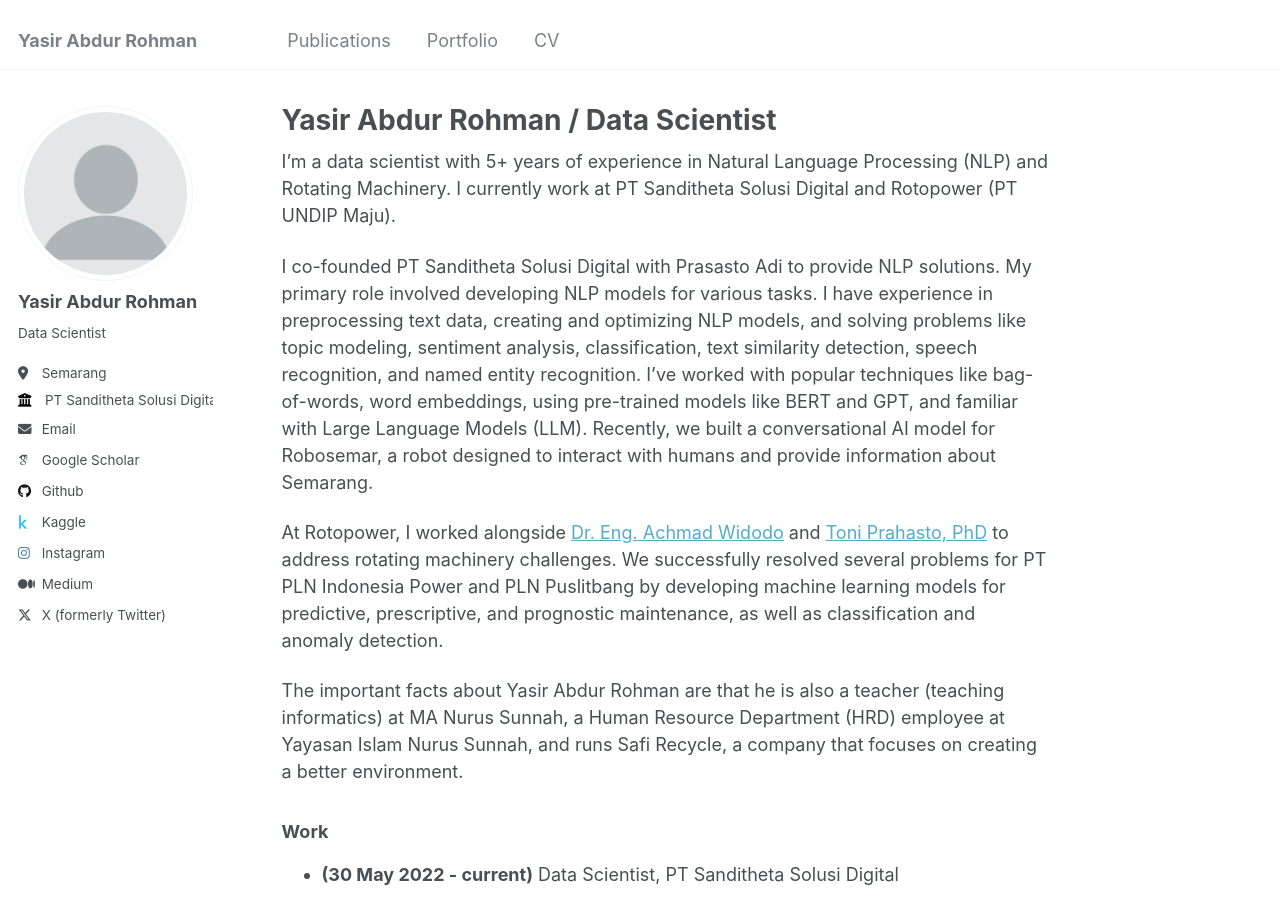
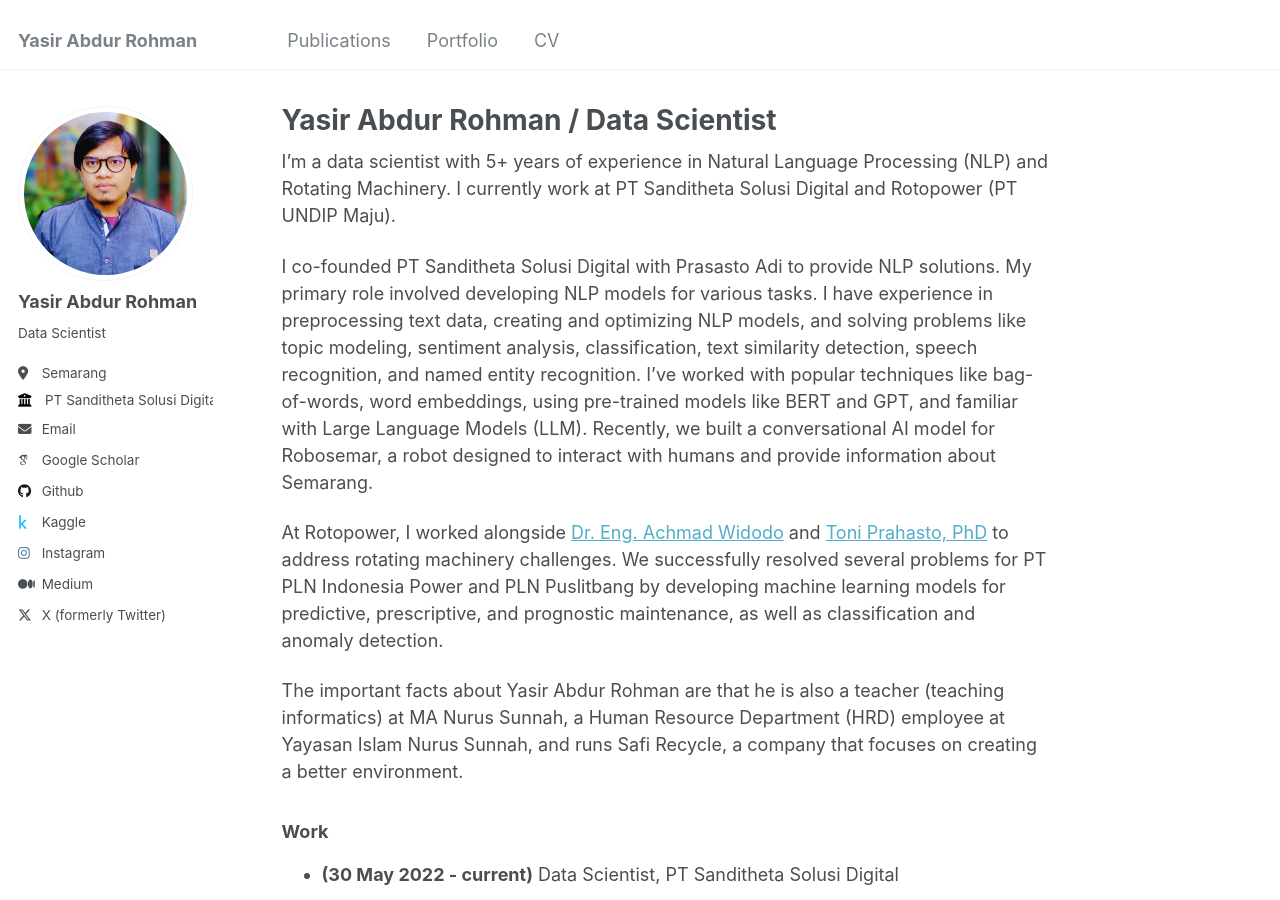
Before and after one commit to yasirabd/yasirabd.github.io, a Jekyll site: the page built from _pages/about.md, in a window 1280 px wide and 900 px high. Built offline with Jekyll 4.4.1, drawn with Linux system fonts in a browser that asks for light colours; some web fonts are replaced.

Commit message:
update photo profile

```diff
--- a/_config.yml
+++ b/_config.yml
@@ -21,7 +21,7 @@ repository               : "yasirabd/yasirabd.github.io"
 #               Additional customization can be done by editing /_includes/author-profile.html
 author:
   # Biographic information
-  avatar           : "profile.png"
+  avatar           : "yasir.png"
   name             : "Yasir Abdur Rohman"
   pronouns         : # example: "she/her"
   bio              : "Data Scientist"
```
Also changed, not shown: images/yasir.png (added).
